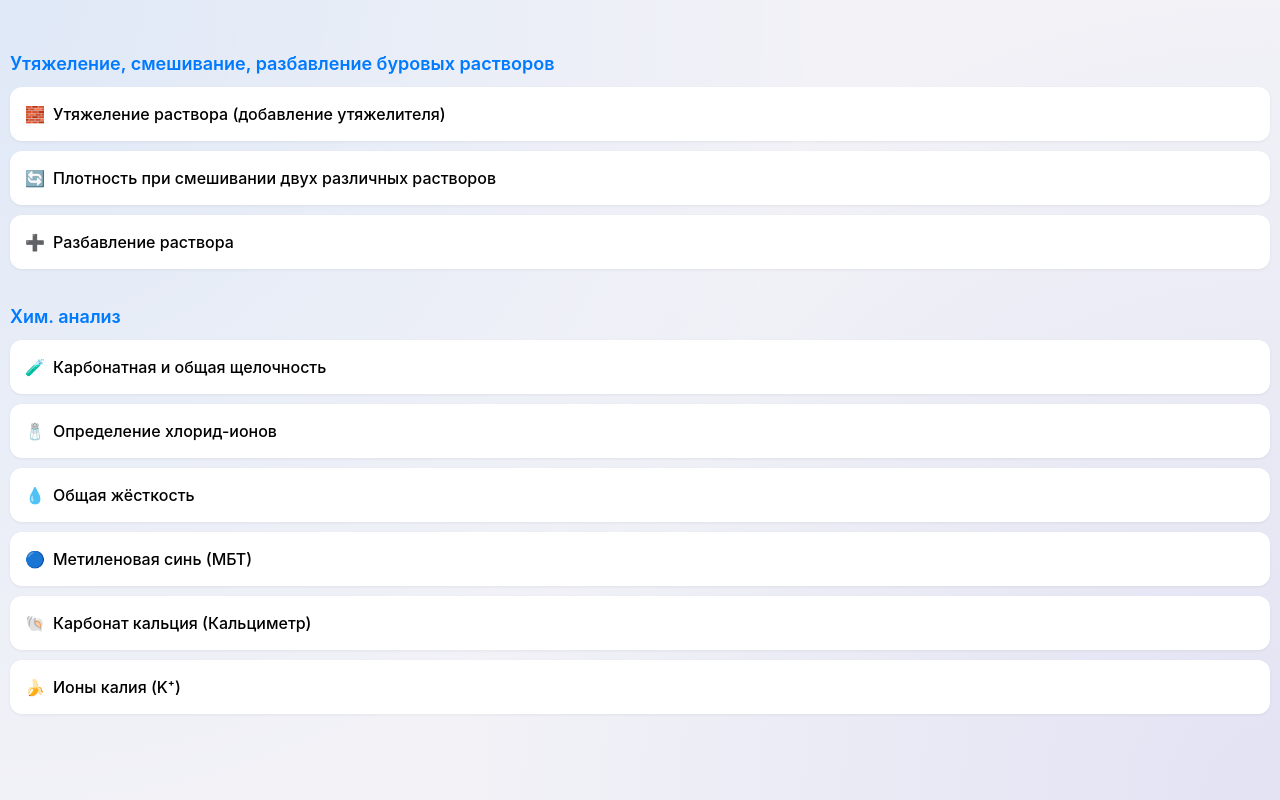
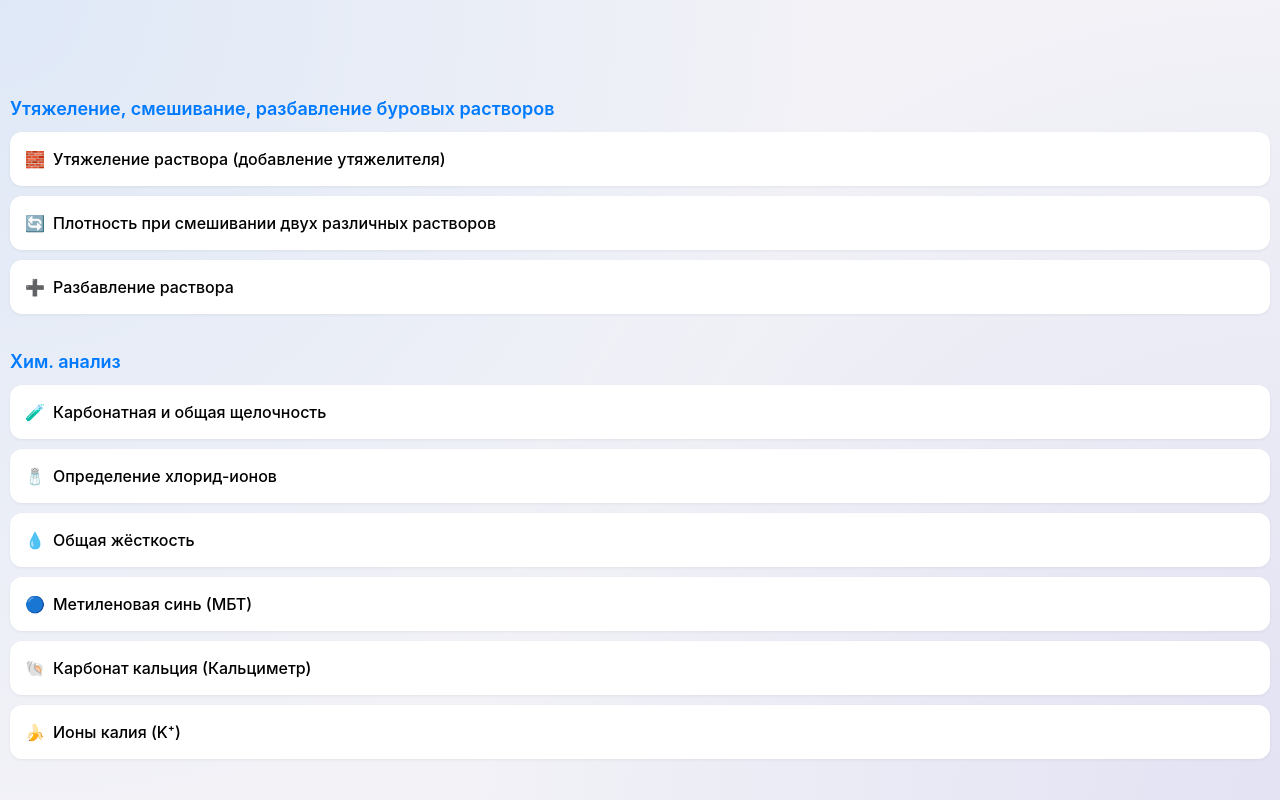
Before and after one commit to insimo55/webapp, a plain HTML site: page index.html in a window 1280 px wide. Drawn offline with Linux system fonts and the light colour scheme.

Commit message:
change styles file

```diff
--- a/styles.css
+++ b/styles.css
@@ -482,5 +482,5 @@ details > div {
 }
 
 #app .page {
-    padding-top: calc(var(--tg-safe-area-top, 12px) + 20px);
+    padding-top: calc(var(--tg-safe-area-top, 12px) + 65px);
 }
```
